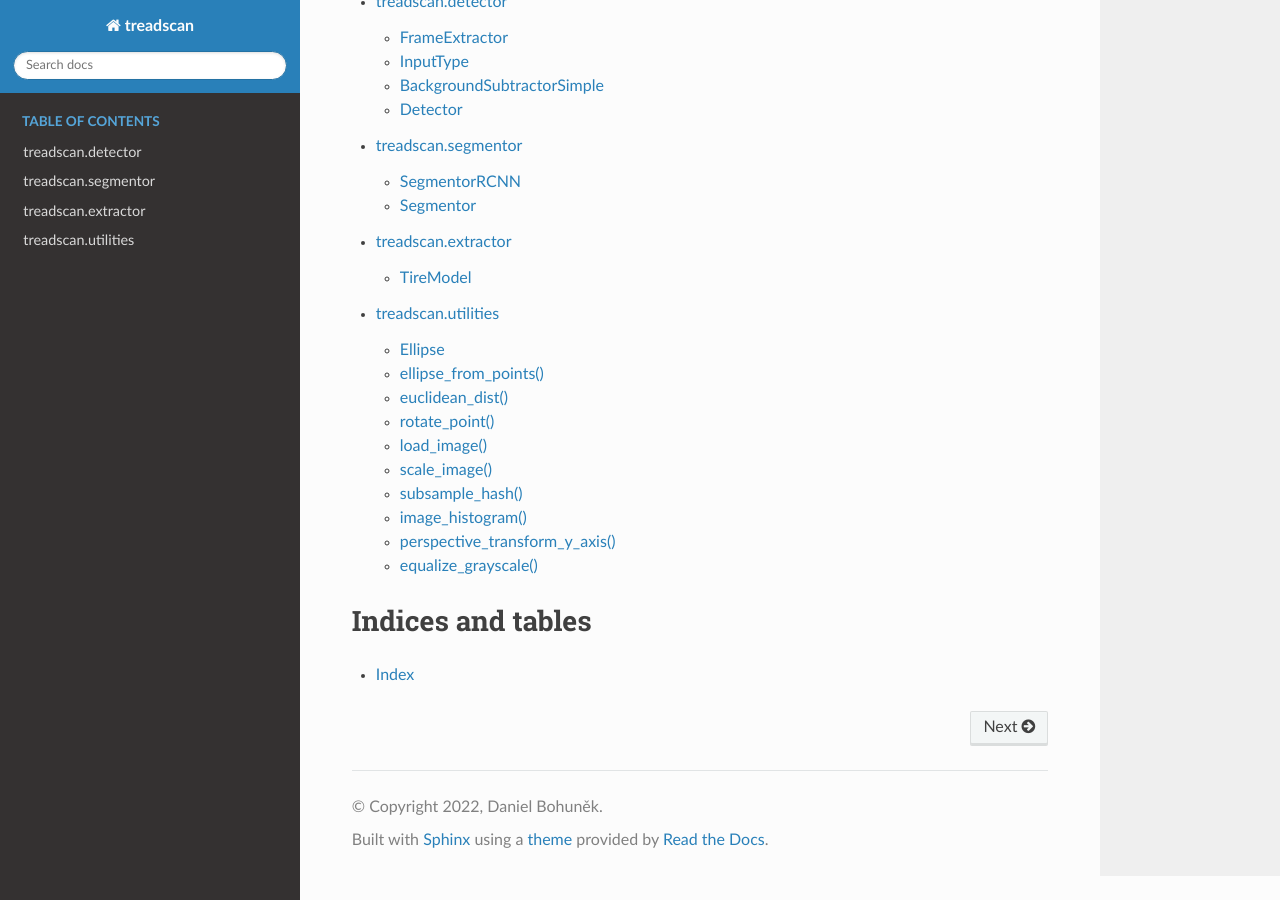
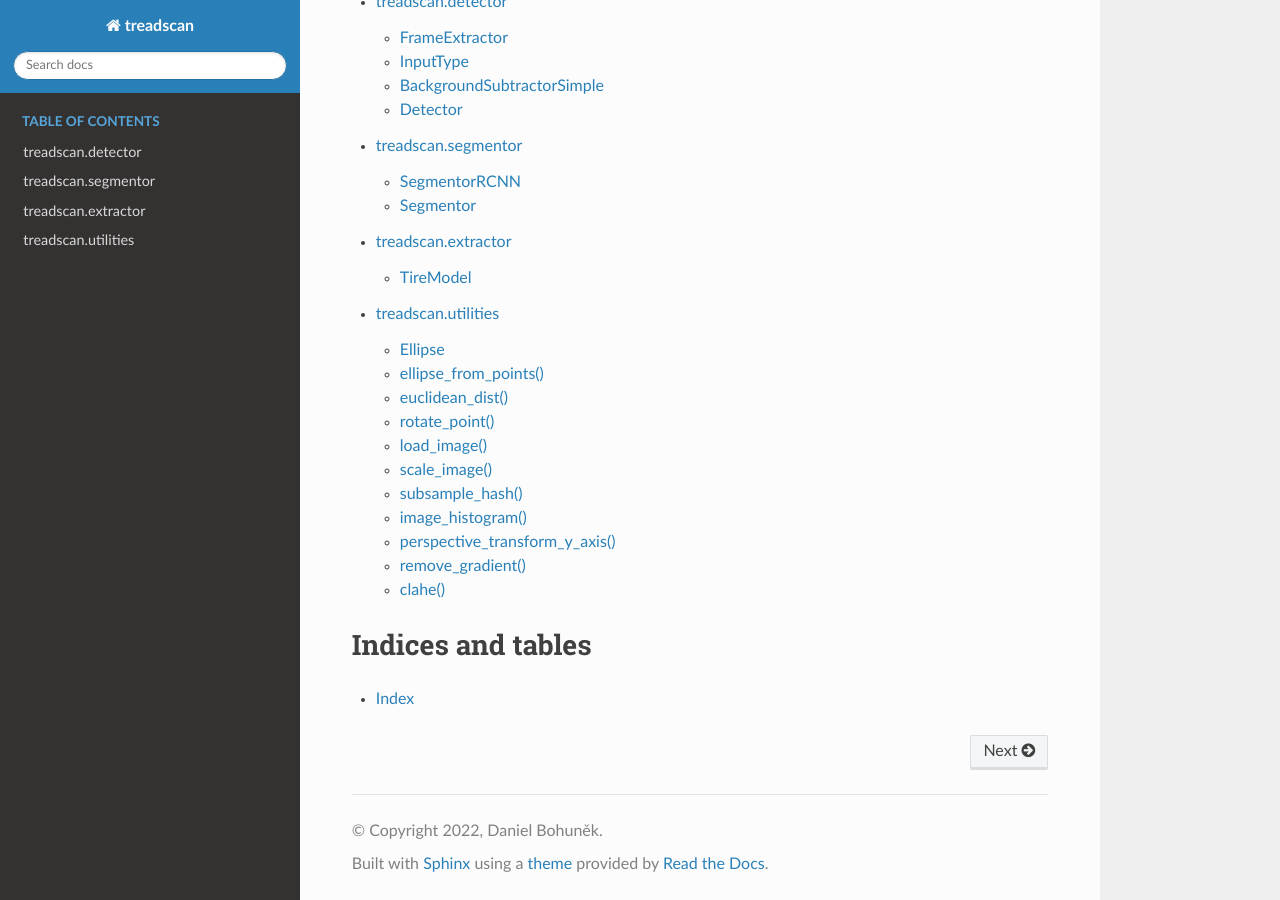
Before and after one commit to bohundan/treadscan, a Sphinx documentation site: the page built from docs/source/index.rst, in a window 1280 px wide and 900 px high, scrolled down 1276 px. Built offline with Sphinx 7.4.7 and the Read the Docs theme 2.0.0, drawn with Linux system fonts in a browser that asks for light colours.

Commit message:
Update docs

```diff
--- a/docs/source/utilities.rst
+++ b/docs/source/utilities.rst
@@ -56,7 +56,13 @@ perspective_transform_y_axis()
 .. autofunction:: treadscan.utilities.perspective_transform_y_axis
 
 
-equalize_grayscale()
+remove_gradient()
 --------------------
 
-.. autofunction:: treadscan.utilities.equalize_grayscale
+.. autofunction:: treadscan.utilities.remove_gradient
+
+
+clahe()
+--------------------
+
+.. autofunction:: treadscan.utilities.clahe
```
